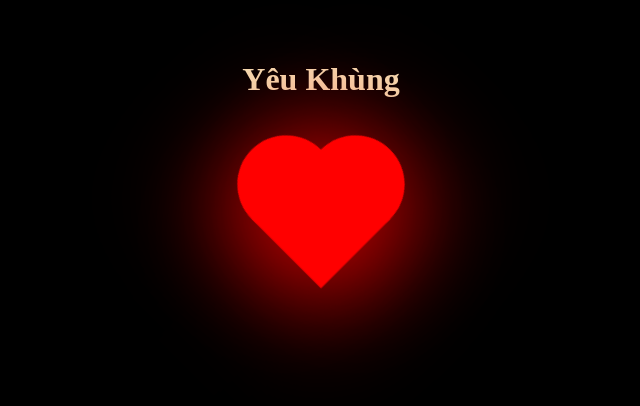
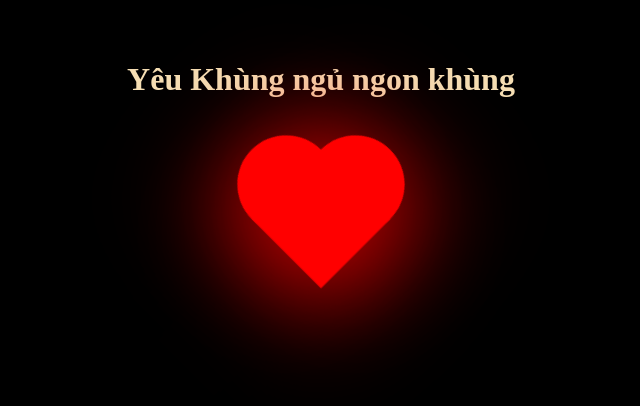
Before and after one commit to linhduy2192001/crazy, a plain HTML site: page index.html in a window 1280 px wide. Shown: the part 246-652 px from the top of the page, without its empty margins (319-959 px from the left). Drawn offline with Linux system fonts and the light colour scheme.

Commit message:
first commit

```diff
--- a/index.html
+++ b/index.html
@@ -10,7 +10,7 @@
     </head>
     <body>
       <!--Made by Subham-->
-      <h1>Yêu Khùng</h1>
+      <h1>Yêu Khùng ngủ ngon khùng</h1>
       <div class="heart"></div>
     </body>
   </html>
```
